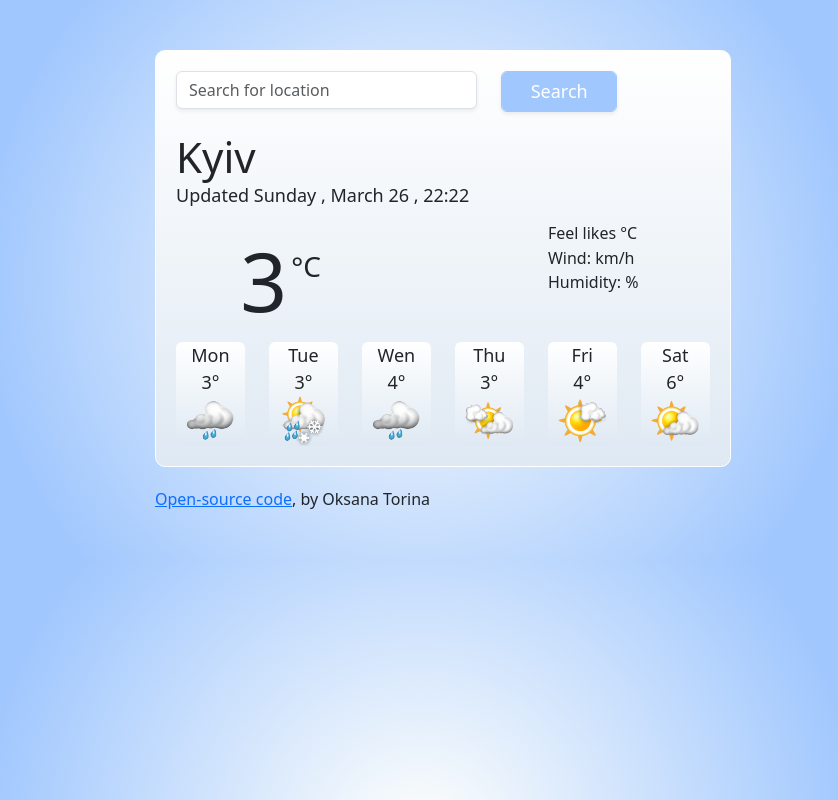
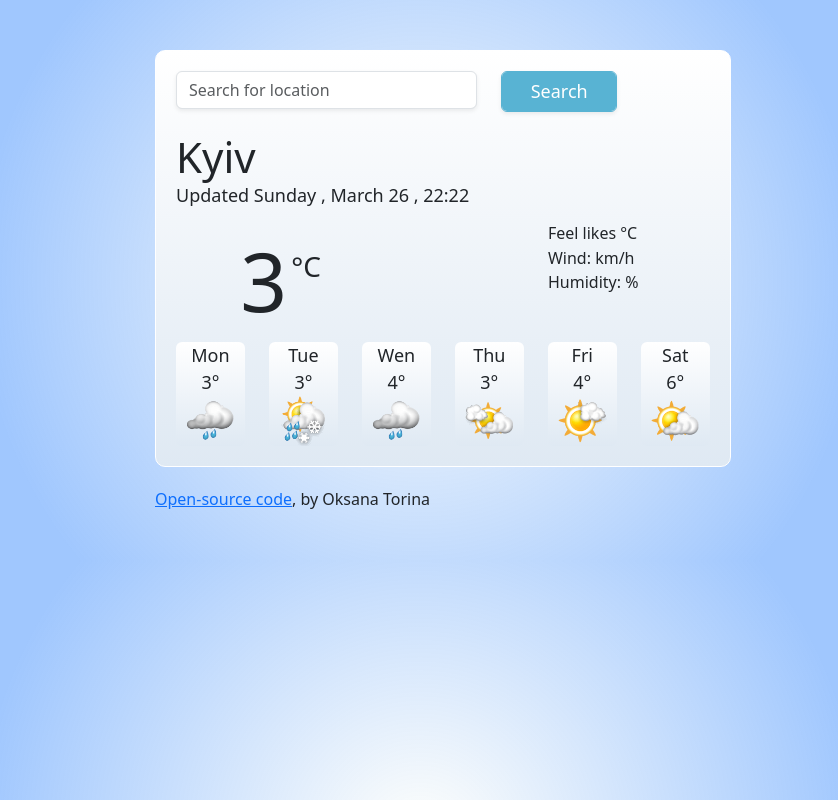
Before and after one commit to ksytort/Weather-app, a plain HTML site: page index.html in a window 1280 px wide. Shown: the whole page, without its empty margins (197-1035 px from the left). Drawn offline with nearby package versions, Linux system fonts and the light colour scheme.

Commit message:
Update styles.css

```diff
--- a/src/styles.css
+++ b/src/styles.css
@@ -110,10 +110,10 @@ temp-1 {
   margin: 0 auto;
 }
 .btn {
-  background-color: #a0c7fe;
+  background-color: #58b3d3;
   font-weight: 400;
   font-size: 18px;
-  border: 1px solid #a0c7fe;
+  border: 1px solid #58b3d3;
 }
 .btn:hover {
   background-color: #418c9f;
```
